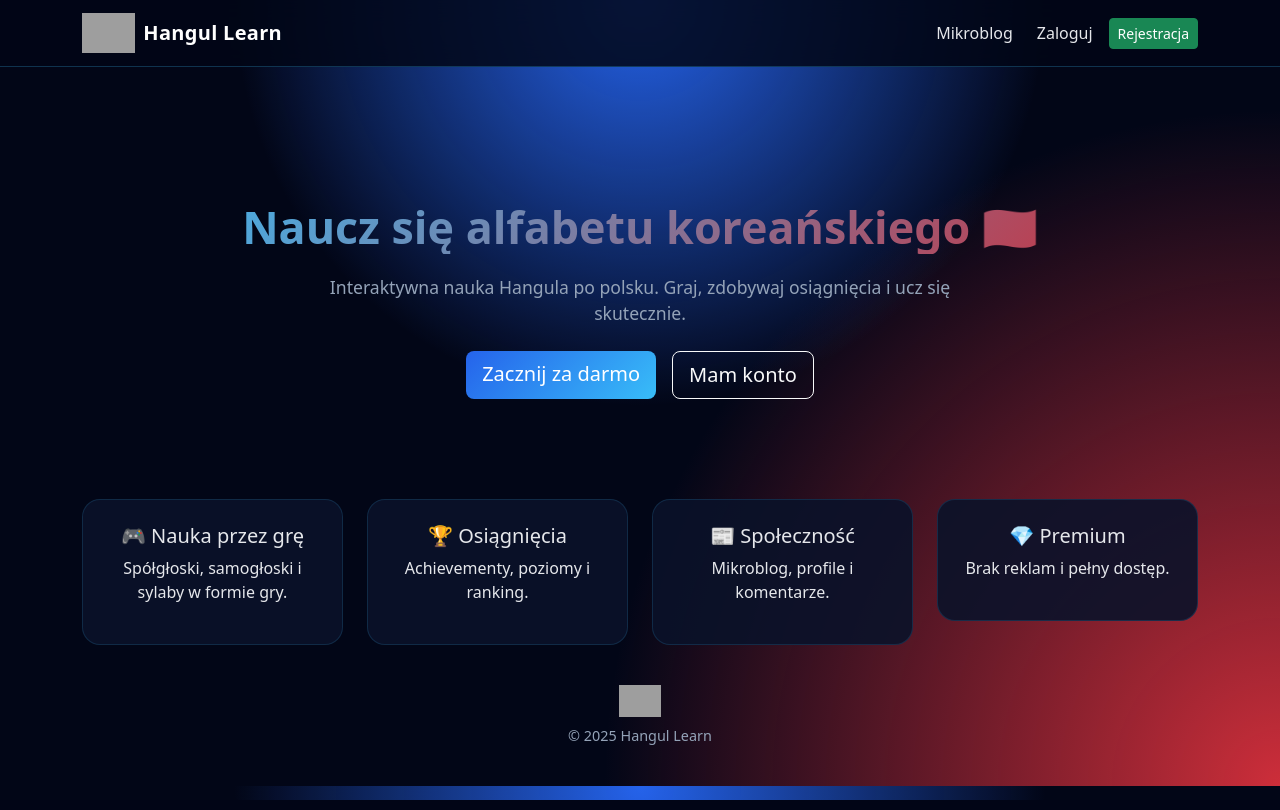
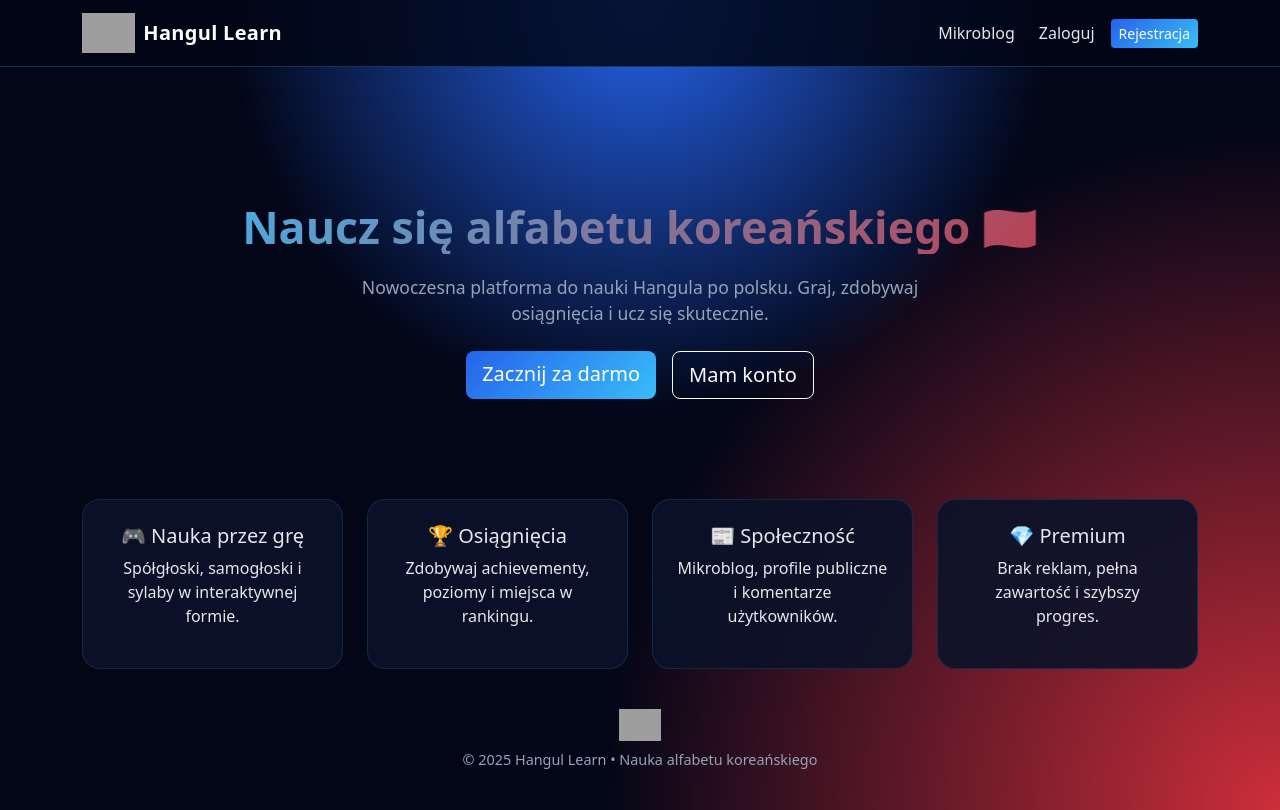
Before and after one commit to ugryzh/Hangulko, a PHP site: page / in a window 1280 px wide. Run offline with PHP 8.4, Linux system fonts and the light colour scheme; grey boxes are pictures that could not be loaded.

Commit message:
Update index.php

```diff
--- a/index.php
+++ b/index.php
@@ -1,8 +1,8 @@
 <?php
 require 'api/auth.php';
 $logged = isLogged();
-$username = $logged ? $_SESSION['username'] : null;
 ?>
+
 <!DOCTYPE html>
 <html lang="pl">
 <head>
@@ -21,41 +21,8 @@ $username = $logged ? $_SESSION['username'] : null;
 </head>
 <body>
 
-<!-- ===== NAVBAR ===== -->
-<nav class="navbar navbar-expand-lg navbar-dark bg-glass fixed-top">
-  <div class="container">
-    <a class="navbar-brand d-flex align-items-center gap-2" href="index.php">
-      <img src="assets/images/logo.svg" class="logo-img" alt="Hangulko">
-      <span class="brand-text">Hangul Learn</span>
-    </a>
-
-    <button class="navbar-toggler" type="button" data-bs-toggle="collapse" data-bs-target="#nav">
-      <span class="navbar-toggler-icon"></span>
-    </button>
-
-    <div class="collapse navbar-collapse" id="nav">
-      <ul class="navbar-nav ms-auto align-items-lg-center gap-lg-2">
-        <li class="nav-item"><a class="nav-link" href="mikroblog.php">Mikroblog</a></li>
-
-        <?php if($logged): ?>
-          <li class="nav-item"><a class="nav-link" href="game.php">Graj</a></li>
-          <li class="nav-item"><a class="nav-link" href="profile.php?u=<?= htmlspecialchars($username) ?>">Profil</a></li>
-          <li class="nav-item">
-            <a class="btn btn-outline-info btn-sm" href="premium.php">Kup Premium</a>
-          </li>
-          <li class="nav-item">
-            <a class="btn btn-outline-danger btn-sm" href="logout.php">Wyloguj</a>
-          </li>
-        <?php else: ?>
-          <li class="nav-item"><a class="nav-link" href="login.php">Zaloguj</a></li>
-          <li class="nav-item">
-            <a class="btn btn-success btn-sm" href="register.php">Rejestracja</a>
-          </li>
-        <?php endif; ?>
-      </ul>
-    </div>
-  </div>
-</nav>
+<!-- ===== NAVBAR (WSPÓLNY) ===== -->
+<?php require 'partials/navbar.php'; ?>
 
 <!-- ===== HERO ===== -->
 <section class="hero-section">
@@ -63,17 +30,27 @@ $username = $logged ? $_SESSION['username'] : null;
     <h1 class="hero-title">
       Naucz się alfabetu koreańskiego 🇰🇷
     </h1>
+
     <p class="hero-subtitle">
-      Interaktywna nauka Hangula po polsku.
+      Nowoczesna platforma do nauki Hangula po polsku.
       Graj, zdobywaj osiągnięcia i ucz się skutecznie.
     </p>
 
     <div class="d-flex justify-content-center gap-3 mt-4 flex-wrap">
       <?php if($logged): ?>
-        <a href="game.php" class="btn btn-primary btn-lg">Rozpocznij naukę</a>
+        <a href="game.php" class="btn btn-primary btn-lg">
+          Rozpocznij naukę
+        </a>
+        <a href="premium.php" class="btn btn-outline-info btn-lg">
+          Premium
+        </a>
       <?php else: ?>
-        <a href="register.php" class="btn btn-primary btn-lg">Zacznij za darmo</a>
-        <a href="login.php" class="btn btn-outline-light btn-lg">Mam konto</a>
+        <a href="register.php" class="btn btn-primary btn-lg">
+          Zacznij za darmo
+        </a>
+        <a href="login.php" class="btn btn-outline-light btn-lg">
+          Mam konto
+        </a>
       <?php endif; ?>
     </div>
   </div>
@@ -83,30 +60,43 @@ $username = $logged ? $_SESSION['username'] : null;
 <section class="features-section">
   <div class="container">
     <div class="row g-4 text-center">
+
       <div class="col-md-3">
         <div class="feature-card">
           <h5>🎮 Nauka przez grę</h5>
-          <p>Spółgłoski, samogłoski i sylaby w formie gry.</p>
+          <p>
+            Spółgłoski, samogłoski i sylaby w interaktywnej formie.
+          </p>
         </div>
       </div>
+
       <div class="col-md-3">
         <div class="feature-card">
           <h5>🏆 Osiągnięcia</h5>
-          <p>Achievementy, poziomy i ranking.</p>
+          <p>
+            Zdobywaj achievementy, poziomy i miejsca w rankingu.
+          </p>
         </div>
       </div>
+
       <div class="col-md-3">
         <div class="feature-card">
           <h5>📰 Społeczność</h5>
-          <p>Mikroblog, profile i komentarze.</p>
+          <p>
+            Mikroblog, profile publiczne i komentarze użytkowników.
+          </p>
         </div>
       </div>
+
       <div class="col-md-3">
         <div class="feature-card">
           <h5>💎 Premium</h5>
-          <p>Brak reklam i pełny dostęp.</p>
+          <p>
+            Brak reklam, pełna zawartość i szybszy progres.
+          </p>
         </div>
       </div>
+
     </div>
   </div>
 </section>
@@ -114,8 +104,10 @@ $username = $logged ? $_SESSION['username'] : null;
 <!-- ===== FOOTER ===== -->
 <footer class="footer">
   <div class="container text-center">
-    <img src="assets/images/logo.svg" height="32" class="mb-2">
-    <p class="mb-0">© <?= date('Y') ?> Hangul Learn</p>
+    <img src="assets/images/logo.svg" height="32" class="mb-2" alt="Hangulko">
+    <p class="mb-0">
+      © <?= date('Y') ?> Hangul Learn • Nauka alfabetu koreańskiego
+    </p>
   </div>
 </footer>
 
```
